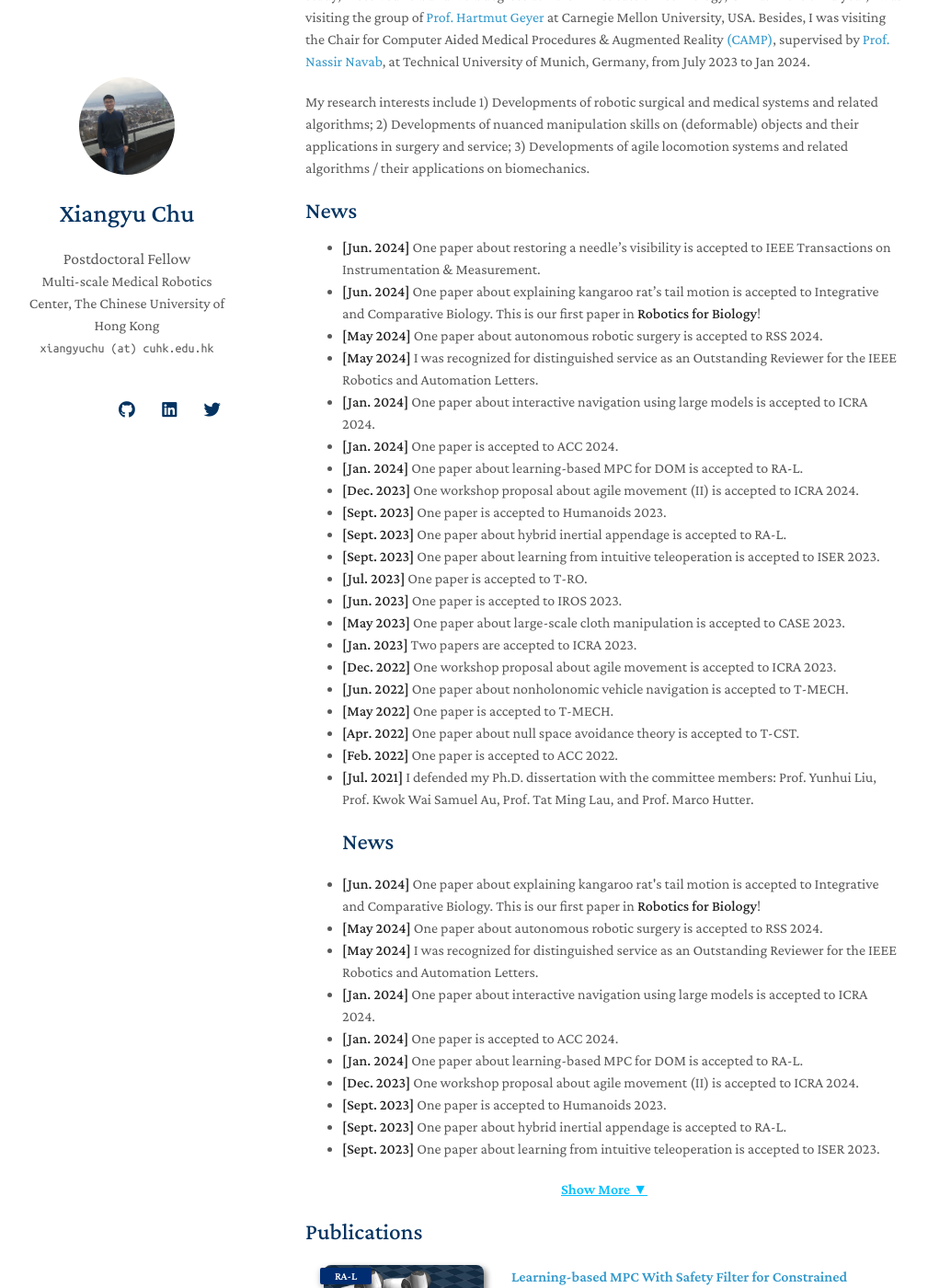
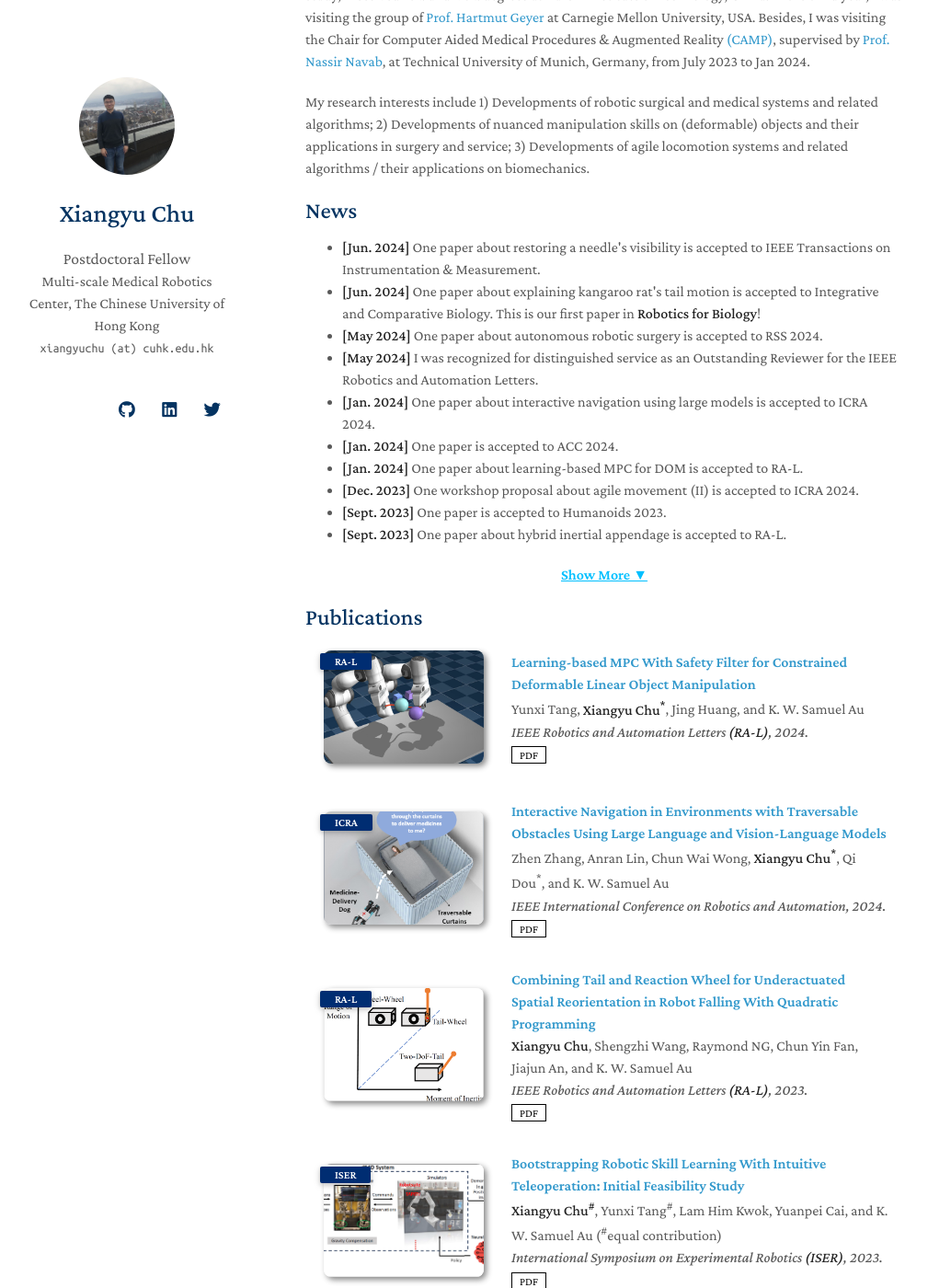
Before and after one commit to xiangyuchu03/xiangyuchu03.github.io, a Jekyll site: the page built from index.md, in a window 1280 px wide and 1400 px high, scrolled down 198 px. Shown: the whole window at 92% size, without its empty margins (138-1147 px from the left). Built offline with Jekyll 4.4.1, drawn with Linux system fonts in a browser that asks for light colours; nearby versions of some CDN libraries; a style sheet for code colours, icons or effects is not loaded; our own code applies the rules of GitHub Pages for plain Markdown files.

Commit message:
Update index.md

```diff
--- a/index.md
+++ b/index.md
@@ -8,32 +8,9 @@ I am currently an honorary postdoctoral fellow in the [BTM](https://biomedirobot
 
 My research interests include 1) Developments of robotic surgical and medical systems and related algorithms; 2) Developments of nuanced manipulation skills on (deformable) objects and their applications in surgery and service; 3) Developments of agile locomotion systems and related algorithms / their applications on biomechanics.
 
-
 ## News
-- **[Jun. 2024]** One paper about restoring a needle's visibility is accepted to IEEE Transactions on Instrumentation & Measurement.
-- **[Jun. 2024]** One paper about explaining kangaroo rat's tail motion is accepted to Integrative and Comparative Biology. This is our first paper in **Robotics for Biology**!
-- **[May 2024]** One paper about autonomous robotic surgery is accepted to RSS 2024.
-- **[May 2024]** I was recognized for distinguished service as an Outstanding Reviewer for the IEEE Robotics and Automation Letters.
-- **[Jan. 2024]** One paper about interactive navigation using large models is accepted to ICRA 2024.
-- **[Jan. 2024]** One paper is accepted to ACC 2024.
-- **[Jan. 2024]** One paper about learning-based MPC for DOM is accepted to RA-L.
-- **[Dec. 2023]** One workshop proposal about agile movement (II) is accepted to ICRA 2024.
-- **[Sept. 2023]** One paper is accepted to Humanoids 2023.
-- **[Sept. 2023]** One paper about hybrid inertial appendage is accepted to RA-L.
-- **[Sept. 2023]** One paper about learning from intuitive teleoperation is accepted to ISER 2023.
-- **[Jul. 2023]** One paper is accepted to T-RO.
-- **[Jun. 2023]** One paper is accepted to IROS 2023.
-- **[May 2023]** One paper about large-scale cloth manipulation is accepted to CASE 2023.
-- **[Jan. 2023]** Two papers are accepted to ICRA 2023.
-- **[Dec. 2022]** One workshop proposal about agile movement is accepted to ICRA 2023.
-- **[Jun. 2022]** One paper about nonholonomic vehicle navigation is accepted to T-MECH.
-- **[May 2022]** One paper is accepted to T-MECH.
-- **[Apr. 2022]** One paper about null space avoidance theory is accepted to T-CST.
-- **[Feb. 2022]** One paper is accepted to ACC 2022.
-- **[Jul. 2021]** I defended my Ph.D. dissertation with the committee members: Prof. Yunhui Liu, Prof. Kwok Wai Samuel Au, Prof. Tat Ming Lau, and Prof. Marco Hutter.
-
-  ## News
 <ul id="news-list">
+    <li class="news-item"><strong>[Jun. 2024]</strong> One paper about restoring a needle's visibility is accepted to IEEE Transactions on Instrumentation & Measurement.</li>
     <li class="news-item"><strong>[Jun. 2024]</strong> One paper about explaining kangaroo rat's tail motion is accepted to Integrative and Comparative Biology. This is our first paper in <strong>Robotics for Biology</strong>!</li>
     <li class="news-item"><strong>[May 2024]</strong> One paper about autonomous robotic surgery is accepted to RSS 2024.</li>
     <li class="news-item"><strong>[May 2024]</strong> I was recognized for distinguished service as an Outstanding Reviewer for the IEEE Robotics and Automation Letters.</li>
```
